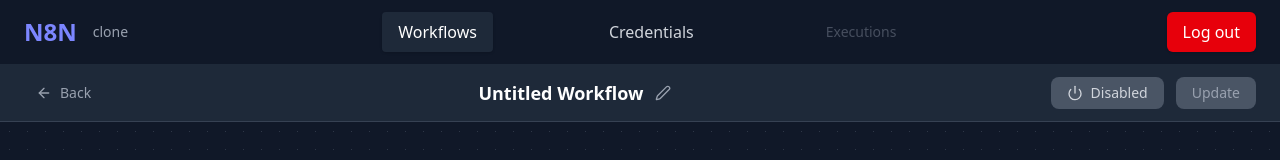
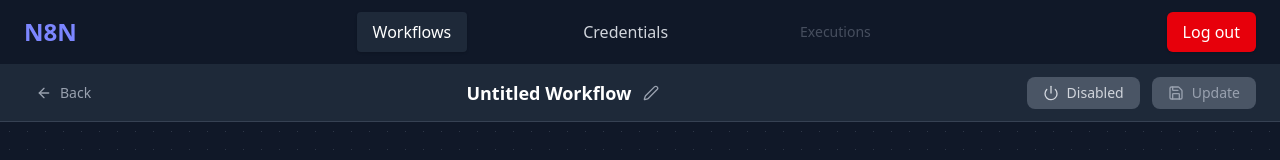
Before and after one commit to Gokulrx100/n8n, a React (Vite) app in the folder apps/frontend/: page /create/workflow/1 in a window 1280 px wide. Shown: the top 160 px of the page. Built offline with nearby package versions, Linux system fonts and the light colour scheme; no server answers.

Commit message:
added react-toast

```diff
--- a/apps/frontend/package.json
+++ b/apps/frontend/package.json
@@ -17,6 +17,7 @@
     "lucide-react": "^0.544.0",
     "react": "^19.1.1",
     "react-dom": "^19.1.1",
+    "react-hot-toast": "^2.6.0",
     "react-router-dom": "^7.9.1",
     "tailwindcss": "^4.1.13"
   },
--- a/apps/frontend/src/App.tsx
+++ b/apps/frontend/src/App.tsx
@@ -1,4 +1,5 @@
 import { BrowserRouter, Routes, Route, Navigate } from "react-router-dom";
+import { Toaster } from "react-hot-toast";
 import Auth from "./pages/Auth";
 import Home from "./pages/Home";
 import Workflow from "./pages/Workflow";
@@ -20,9 +21,31 @@ export default function App() {
         <Route path="/signin" element={<Auth />} />
         <Route path="/signup" element={<Auth />} />
         <Route path="/create/workflow" element={<Workflow />} />
-        <Route path="/create/workflow/:id" element={<Workflow />}/>
+        <Route path="/create/workflow/:id" element={<Workflow />} />
         <Route path="*" element={<Navigate to="/" />} />
       </Routes>
+      <Toaster
+        position="bottom-right"
+        reverseOrder={true}
+        toastOptions={{
+          duration: 4000,
+          style: {
+            background: "#1f2937",
+            color: "#fff",
+            border: "1px solid #374151",
+          },
+          success: {
+            style: {
+              background: "#059669",
+            },
+          },
+          error: {
+            style: {
+              background: "#dc2626",
+            },
+          },
+        }}
+      />
     </BrowserRouter>
   );
 }
--- a/apps/frontend/src/components/TopNav.tsx
+++ b/apps/frontend/src/components/TopNav.tsx
@@ -22,7 +22,6 @@ export default function TopNav({ activeTab, setActiveTab }: TopNavProps) {
       <div className="flex items-center justify-between h-16 px-6">
         <div className="flex items-center gap-4">
           <span className="text-2xl font-bold text-indigo-400">N8N</span>
-          <span className="text-sm text-gray-400">clone</span>
         </div>
 
         <nav className="flex items-center gap-25">
--- a/apps/frontend/src/components/home/CredentialModel.tsx
+++ b/apps/frontend/src/components/home/CredentialModel.tsx
@@ -1,4 +1,5 @@
 import { useState, useEffect, memo } from "react";
+import toast from "react-hot-toast";
 
 interface Credential {
   _id: string;
@@ -72,17 +73,17 @@ const CredentialModel = memo(({
     e.preventDefault();
 
     if (!credTitle.trim()) {
-      alert("Please enter a title for the credential");
+      toast.error("Please enter a title for the credential");
       return;
     }
 
     if (credentialPlatform === "telegram" && !botToken.trim()) {
-      alert("Please provide the Telegram Bot Token");
+      toast.error("Please provide the Telegram Bot Token");
       return;
     }
 
     if (credentialPlatform === "email" && (!emailAddr.trim() || !appPassword.trim())) {
-      alert("Please provide both email and app password");
+      toast.error("Please provide both email and app password");
       return;
     }
 
--- a/apps/frontend/src/components/workflow/WorkflowHeader.tsx
+++ b/apps/frontend/src/components/workflow/WorkflowHeader.tsx
@@ -1,4 +1,4 @@
-import { ArrowLeft, Edit2, Check, X, Power } from "lucide-react";
+import { ArrowLeft, Edit2, Check, X, Power, Save } from "lucide-react";
 import { useState, useEffect } from "react";
 
 interface WorkflowHeaderProps {
@@ -114,12 +114,13 @@ export default function WorkflowHeader({
         <button
           onClick={onSave}
           disabled={saving || nodesCount === 0}
-          className={`px-4 py-1.5 rounded-lg text-sm font-medium transition-colors ${
+          className={`flex items-center gap-2 px-4 py-1.5 rounded-lg text-sm font-medium transition-colors ${
             saving || nodesCount === 0
               ? "bg-gray-600 text-gray-400 cursor-not-allowed"
               : "bg-blue-600 hover:bg-blue-700 text-white"
           }`}
         >
+          <Save size={16} />
           {saving ? "Saving…" : isEditing ? "Update" : "Save"}
         </button>
       </div>
--- a/apps/frontend/src/hooks/useHomeData.ts
+++ b/apps/frontend/src/hooks/useHomeData.ts
@@ -1,5 +1,6 @@
 import { useState, useEffect, useCallback } from "react";
 import { useNavigate } from "react-router-dom";
+import toast from "react-hot-toast";
 import axios from "axios";
 
 const BASE = import.meta.env.VITE_BASE_API!;
@@ -73,7 +74,7 @@ export function useHomeData() {
       });
       setWorkflows(prev => prev.filter((wf) => wf._id !== workflowId));
     } catch {
-      alert("Failed to delete workflow");
+      toast.error("Failed to delete workflow");
     }
   }, [authHeaders]);
 
@@ -85,7 +86,7 @@ export function useHomeData() {
       });
       setCredentials(prev => prev.filter((cred) => cred._id !== credentialId));
     } catch {
-      alert("Failed to delete credential");
+      toast.error("Failed to delete credential");
     }
   }, [authHeaders]);
 
@@ -102,7 +103,7 @@ export function useHomeData() {
       setShowCredentialModel(false);
       fetchCredentials();
     } catch (err: any) {
-      alert(err?.response?.data?.message || "Failed to create credential");
+      toast.error(err?.response?.data?.message || "Failed to create credential");
     } finally {
       setCreating(false);
     }
@@ -130,7 +131,7 @@ export function useHomeData() {
       setEditingCredential(null);
       fetchCredentials();
     } catch (err: any) {
-      alert(err?.response?.data?.message || "Failed to update credential");
+      toast.error(err?.response?.data?.message || "Failed to update credential");
     } finally {
       setCreating(false);
     }
--- a/apps/frontend/src/hooks/useWorkflowEditor.ts
+++ b/apps/frontend/src/hooks/useWorkflowEditor.ts
@@ -1,4 +1,5 @@
 import { useCallback, useState, useEffect } from "react";
+import toast from "react-hot-toast";
 import { useNavigate } from "react-router-dom";
 import { useNodesState, useEdgesState, useReactFlow, addEdge, type Node, type Edge } from "@xyflow/react";
 import axios from "axios";
@@ -15,7 +16,7 @@ const NODE_CONFIGS: Record<string, NodeConfig> = {
   webhookTrigger: {
     label: "Webhook",
     method: "POST",
-    path: "", // Will be generated dynamically
+    path: "",
     header: "",
     secret: "",
   },
@@ -147,7 +148,7 @@ export function useWorkflowEditor(id?: string) {
     async (workflowTitle?: string) => {
       const finalTitle = workflowTitle || title;
       if (!finalTitle.trim()) {
-        alert("Please enter a workflow title.");
+        toast.error("Please enter a workflow title.");
         return;
       }
       setSaving(true);
@@ -165,8 +166,9 @@ export function useWorkflowEditor(id?: string) {
           if (newId) navigate(`/create/workflow/${newId}`, { replace: true });
         }
         setTitle(finalTitle);
+        toast.success("Workflow saved");
       } catch (err) {
-        alert("Failed to save workflow");
+        toast.error("Failed to save workflow");
       } finally {
         setSaving(false);
       }
@@ -269,8 +271,9 @@ const toggleEnabled = useCallback(async () => {
       headers: authHeaders(),
     });
     setEnabled(newEnabled);
+    toast.success(`Workflow ${newEnabled ? 'enabled' : 'disabled'}`);
   } catch (err) {
-    alert("Failed to update workflow enabled status");
+    toast.error("Failed to update workflow enabled status");
   }
 }, [id, enabled, authHeaders]);
 
--- a/apps/frontend/src/pages/Workflow.tsx
+++ b/apps/frontend/src/pages/Workflow.tsx
@@ -1,5 +1,6 @@
 import { useCallback, useEffect } from "react";
 import { useParams, useNavigate } from "react-router-dom";
+import toast from "react-hot-toast";
 import {
   ReactFlow,
   Background,
@@ -70,10 +71,36 @@ function WorkflowEditor() {
     isValidConnection
   } = useWorkflowEditor(id);
 
-  // Execute workflow handler
+
+  // const executeWorkflow = useCallback(async (payload?: any) => {
+  //   if (!id) {
+  //     toast.error("Please save the workflow first before executing");
+  //     return;
+  //   }
+
+  //   try {
+  //     const token = localStorage.getItem("token");
+  //     const response = await axios.post(
+  //       `${BASE}/execute/workflow/${id}`,
+  //       { triggerData: payload || {} },
+  //       { headers: { token } }
+  //     );
+
+  //     const execution = response.data.execution;
+  //     if (execution.success) {
+  //       toast.success("Workflow executed successfully!");
+  //     } else {
+  //       const failedNodes = execution.results.filter((r: any) => !r.success);
+  //       toast.error(` Oops , Errors: ${failedNodes.map((r: any) => r.error).join(', ')}`);
+  //     }
+  //   } catch (error: any) {
+  //     toast.error(error.response?.data?.message || "Execution failed");
+  //   }
+  // }, [id]);
+
   const executeWorkflow = useCallback(async (payload?: any) => {
     if (!id) {
-      alert("Please save the workflow first before executing");
+      toast.error("Please save the workflow first before executing");
       return;
     }
 
@@ -85,15 +112,23 @@ function WorkflowEditor() {
         { headers: { token } }
       );
 
+      console.log("Full response:", response.data); // Add this
       const execution = response.data.execution;
+      console.log("Execution object:", execution); // Add this
+      console.log("Execution success:", execution.success); // Add this
+
       if (execution.success) {
-        alert("Workflow executed successfully!");
+        console.log("Showing success toast"); // Add this
+        toast.success("Workflow executed successfully!");
       } else {
+        console.log("Showing error toast"); // Add this
         const failedNodes = execution.results.filter((r: any) => !r.success);
-        alert(`Workflow execution failed. Errors: ${failedNodes.map((r: any) => r.error).join(', ')}`);
+        console.log("Failed nodes:", failedNodes); // Add this
+        toast.error(`Oops, Errors: ${failedNodes.map((r: any) => r.error).join(', ')}`);
       }
     } catch (error: any) {
-      alert(error.response?.data?.message || "Execution failed");
+      console.log("Catch block triggered:", error); // Add this
+      toast.error(error.response?.data?.message || "Execution failed");
     }
   }, [id]);
 
@@ -104,12 +139,12 @@ function WorkflowEditor() {
     return () => window.removeEventListener('executeWorkflow', handler as EventListener);
   }, [executeWorkflow]);
 
+
   const handleSave = useCallback(() => {
     if (nodes.length === 0) {
-      alert("Cannot save an empty workflow. Please add at least one node.");
+      toast.error("Cannot save an empty workflow. Please add at least one node.");
       return;
     }
-    // Use the current title from the header, or default to "Untitled Workflow"
     const workflowTitle = title || "Untitled Workflow";
     saveWorkflow(workflowTitle);
   }, [title, nodes.length, saveWorkflow]);
```
Also changed, not shown: 2 other files (tests, documents, lock files or other folders).
